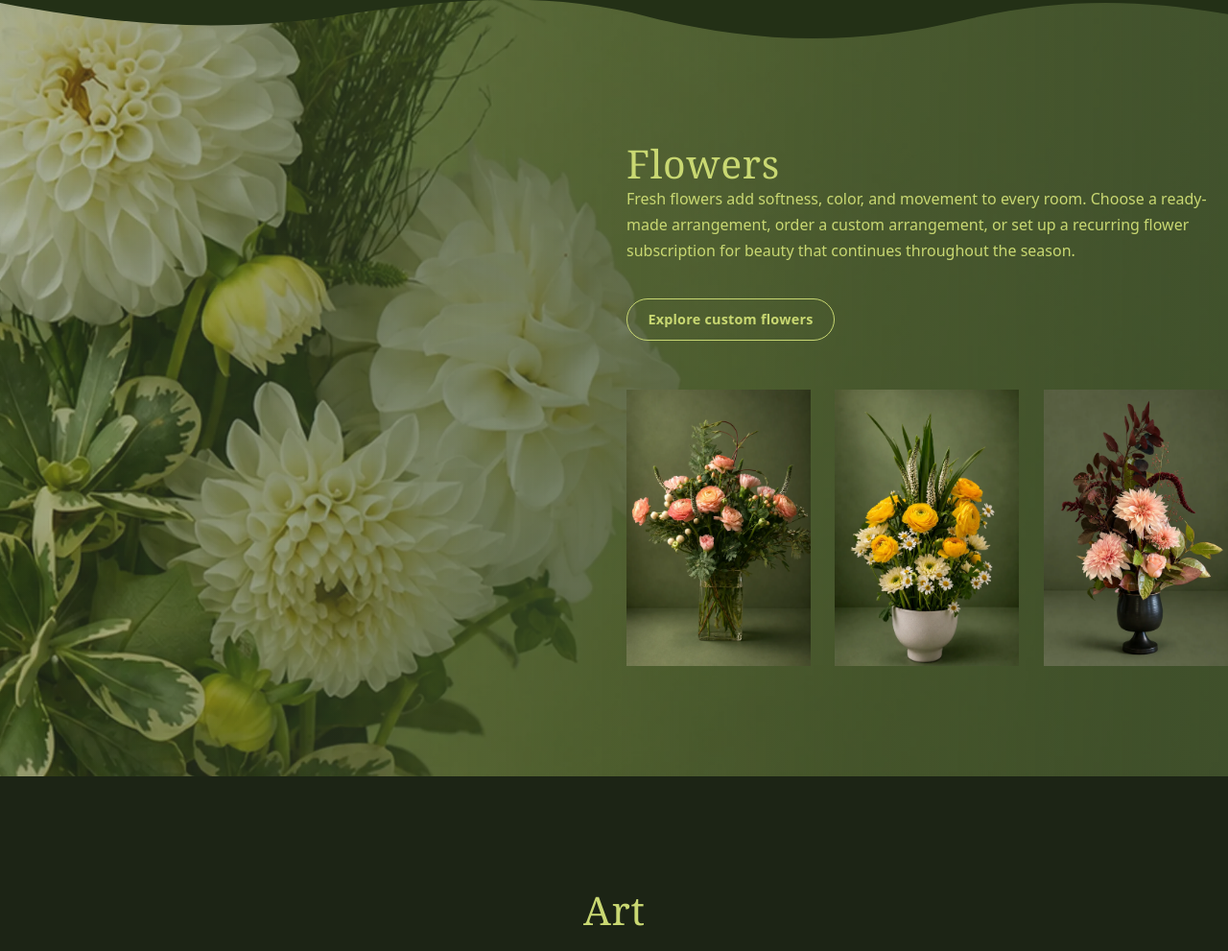
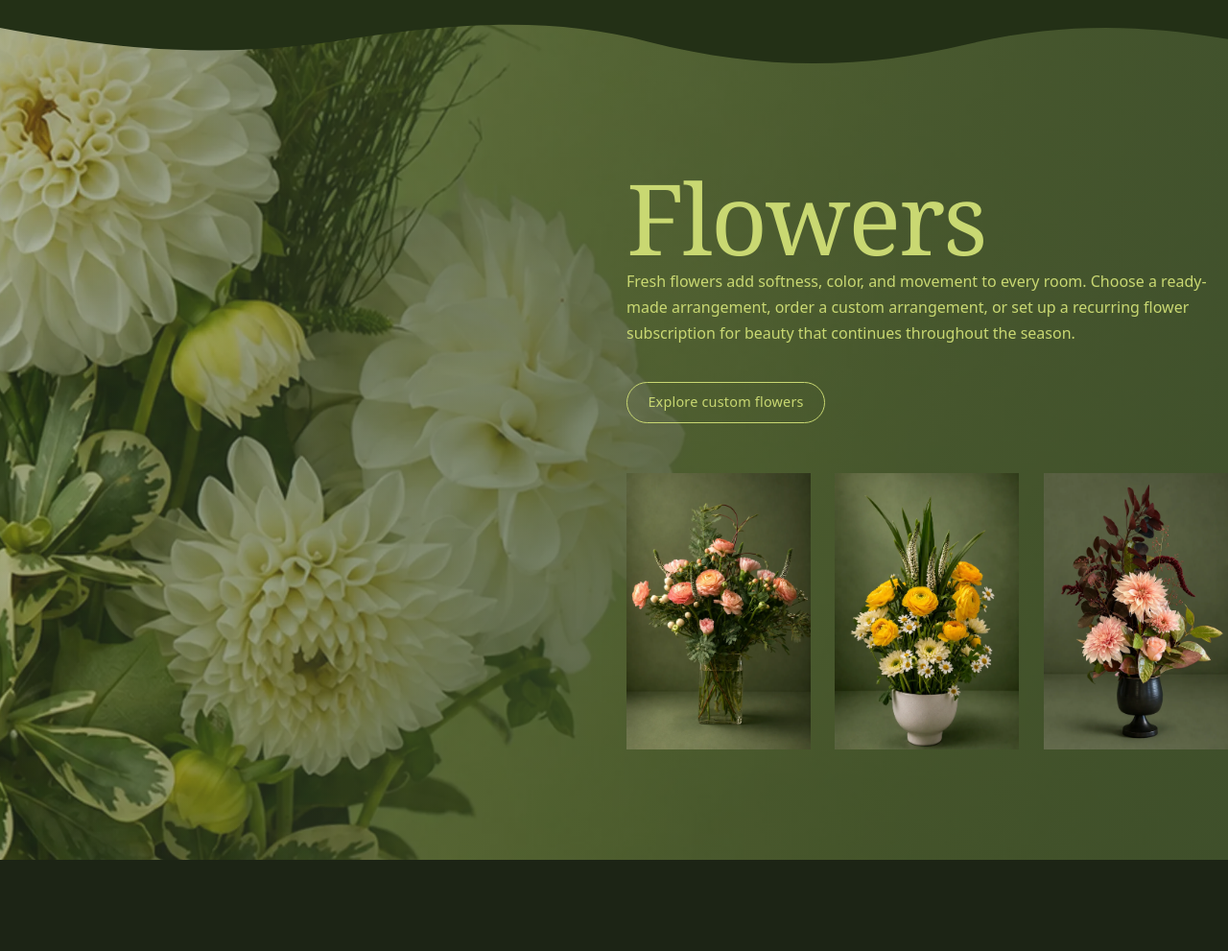
Before and after one commit to juicebauks/Flourish, a plain HTML site: page products.html in a window 1280 px wide. Shown: the part 1249-2240 px from the top of the page at 96% size. Drawn offline with Linux system fonts and the light colour scheme; a web font is replaced by a local one.

Commit message:
Add files via upload

```diff
--- a/products.html
+++ b/products.html
@@ -39,7 +39,7 @@
   <!-- Adobe Fonts — The Seasons & DM Sans -->
 <link rel="stylesheet" href="https://use.typekit.net/vqm0jfl.css" />
 
-  <link href="styles.css?v=20261124-2" rel="stylesheet" />
+  <link href="styles.css?v=20261125-4" rel="stylesheet" />
 </head>
 
 <body class="products-page products-redesign">
@@ -65,7 +65,7 @@
     <section class="product-section product-section--plants" aria-labelledby="plants-title">
       <div class="product-shell">
         <div class="product-heading product-heading--split">
-          <h2 id="plants-title" data-reveal="up"
+          <h2 class="display-heading" id="plants-title" data-reveal="up"
             style="--delay: 1000ms; --reveal-duration: 1600ms; --reveal-distance: 20px;">Plants</h2>
           <p data-reveal="up" style="--delay: 1200ms; --reveal-duration: 1600ms; --reveal-distance: 20px;">From
             sculptural statement plants to easygoing tabletop varieties, every plant is selected for health, beauty, and
@@ -122,7 +122,7 @@
         <div class="product-feature-grid__spacer" aria-hidden="true"></div>
         <div class="product-feature-grid__content">
           <div class="product-heading product-heading--light">
-            <h2 id="flowers-title" data-reveal="left" style="--reveal-distance: 20px; --reveal-duration: 1200ms;">
+            <h2 class="display-heading" id="flowers-title" data-reveal="left" style="--reveal-distance: 20px; --reveal-duration: 1200ms;">
               Flowers</h2>
             <p data-reveal="right" style="--delay: 200ms; --reveal-distance: 20px; --reveal-duration: 1200ms;">Fresh
               flowers add softness, color, and movement to every room. Choose a ready-made arrangement, order a custom
@@ -150,7 +150,7 @@
     <section class="product-section product-section--art" aria-labelledby="art-title">
       <div class="product-shell product-shell--narrow">
         <div class="product-heading product-heading--center product-heading--light">
-          <h2 id="art-title" data-reveal="up" style="--reveal-distance: 50px; --reveal-duration: 1200ms;">Art</h2>
+          <h2 class="display-heading" id="art-title" data-reveal="up" style="--reveal-distance: 50px; --reveal-duration: 1200ms;">Art</h2>
         </div>
 
         <div class="product-card-row product-card-row--three product-card-row--art" data-reveal-stagger>
@@ -193,7 +193,7 @@
 
     <section class="product-section product-section--care" aria-labelledby="care-title">
       <div class="product-shell">
-        <h2 class="product-care-title" id="care-title" data-reveal="right"
+        <h2 class="product-care-title display-heading" id="care-title" data-reveal="right"
           style="--reveal-distance: 100px; --reveal-duration: 1200ms;">Plant Care</h2>
 
         <div class="product-care-grid">
@@ -250,7 +250,8 @@
     <section class="product-section product-section--more" aria-labelledby="more-title">
       <div class="product-shell product-shell--narrow">
         <div class="product-heading product-heading--center product-heading--light">
-          <h2 id="more-title" data-reveal="left" style="--reveal-distance: 100px; --reveal-duration: 1200ms;">More</h2>
+          <h2 class="display-heading" id="more-title" data-reveal="left"
+    style="--reveal-distance: 100px; --reveal-duration: 1200ms;">More</h2>
         </div>
 
         <div class="product-card-row product-card-row--three">
--- a/styles.css
+++ b/styles.css
@@ -44,12 +44,15 @@
   /* ---- Typography ---- */
   --fl-serif: "the-seasons", Georgia, serif;
   --fl-paragraph-weight: 300;
-  --fl-heading-weight: 400;
+  --fl-heading-weight: 500;
   --fl-body-size: clamp(1rem, 1.15vw, 1.1rem);
   --fl-body-leading: 1.7;
   --fl-body-tracking: 0em;
   --fl-h1-size: clamp(2.2rem, 4vw, 4rem);
   --fl-h2-size: clamp(1.8rem, 3.2vw, 2.8rem);
+  --fl-display-size: clamp(3.5rem, 8vw, 8rem);
+  --fl-display-leading: 1.05;
+  --fl-display-tracking: -0.02em;
   --fl-heading-leading: 1.15;
   --fl-heading-tracking: 0.015em;
   --fl-subheading-size: clamp(1rem, 1.2vw, 1.2rem);
@@ -61,7 +64,7 @@
   --fl-control-leading: 1.3;
   --fl-eyebrow-size: 0.75rem;
   --fl-eyebrow-tracking: 0.2em;
-  --fl-label-weight: 600;
+  --fl-label-weight: 400;
   --fl-sans: "dm-sans", system-ui, -apple-system, Segoe UI, Roboto, Arial, sans-serif;
 
   /* ---- Scroll-reveal animation defaults ---- */
@@ -2470,7 +2473,7 @@ typography and layout
    --------------------------------------------------------- */
 
 .products-redesign .trusted-brands {
-  --section-background: var(--color-medium-green-2);
+  --section-background: var(--color-medium-green-1);
   --section-text: var(--color-medium-green-3);
 
   background: var(--section-background);
@@ -2485,7 +2488,7 @@ typography and layout
 
 
 
-  background-color: var(--color-dark-green-3);
+  background-color: var(--color-dark-green-1);
 }
 
 .products-redesign .trusted-brands__logos {
@@ -3533,3 +3536,13 @@ h6,
   outline: 2px solid currentColor;
   outline-offset: 4px;
 }
+
+/* Oversized editorial display headings */
+.display-heading,
+.products-redesign .product-section h2.display-heading {
+  font-family: var(--fl-serif);
+  font-weight: var(--fl-heading-weight);
+  font-size: var(--fl-display-size);
+  line-height: var(--fl-display-leading);
+  letter-spacing: var(--fl-display-tracking);
+}
```
